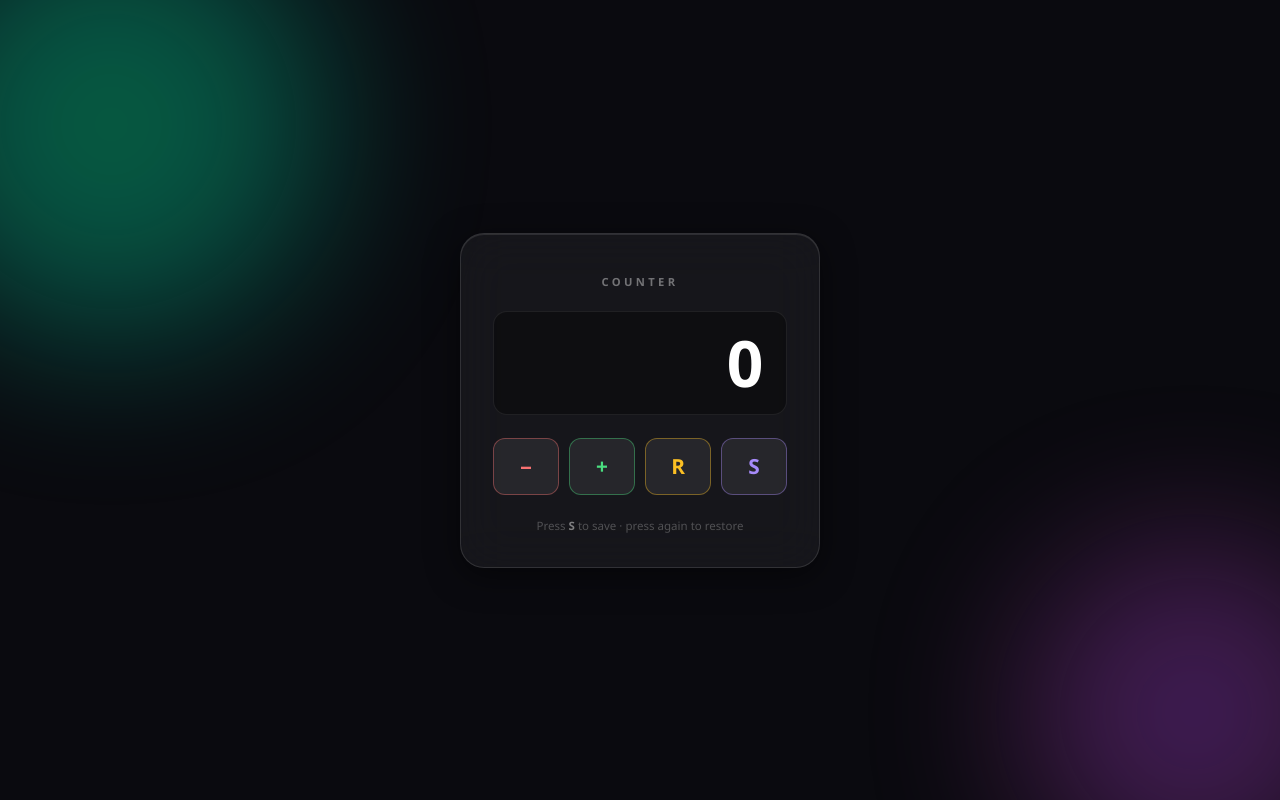
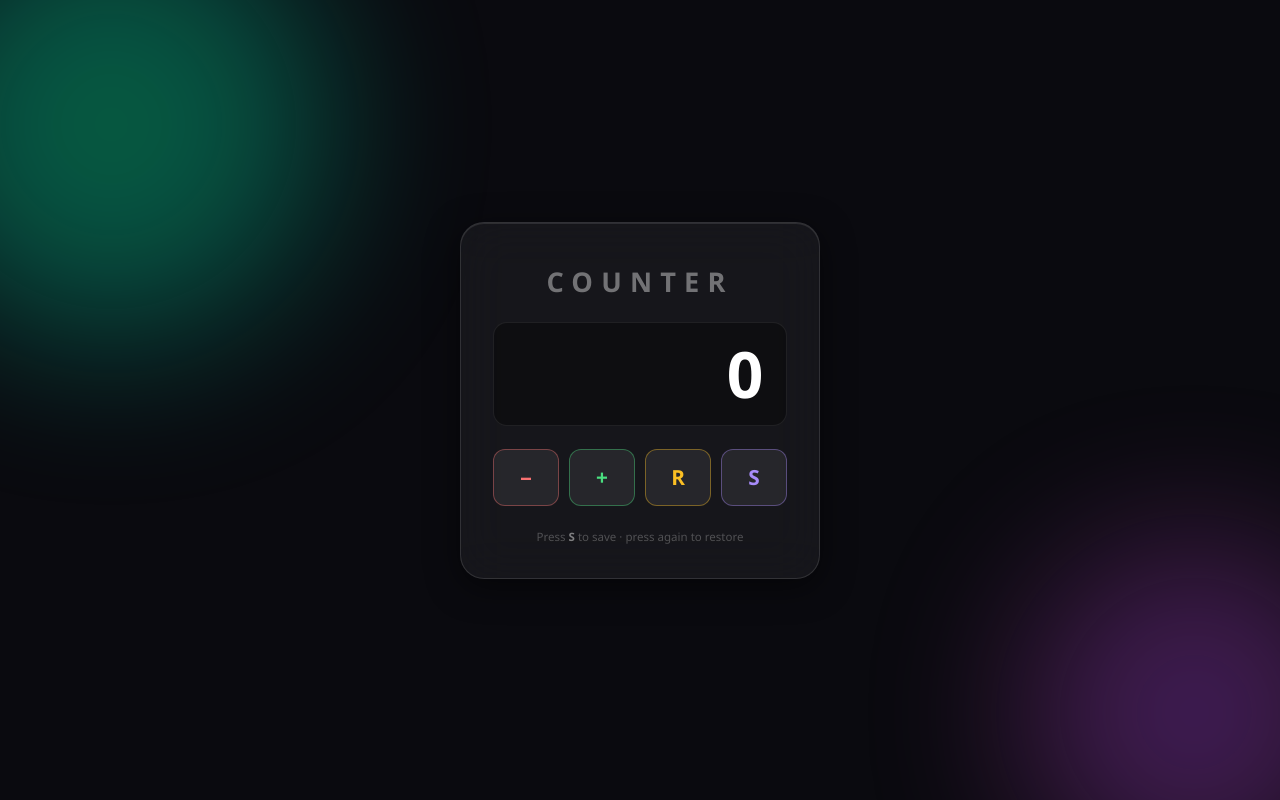
Before and after one commit to gcangemi1997-coder/Counter_JS, a website: page index.html in a window 1280 px wide. Drawn offline with Linux system fonts and the light colour scheme.

Commit message:
Update global.css

```diff
--- a/css/global.css
+++ b/css/global.css
@@ -70,7 +70,7 @@ body {
 }
 
 .label {
-  font-size: 0.7rem;
+  font-size: 1.7rem;
   font-weight: 700;
   letter-spacing: 0.3em;
   color: rgba(255, 255, 255, 0.4);
```
